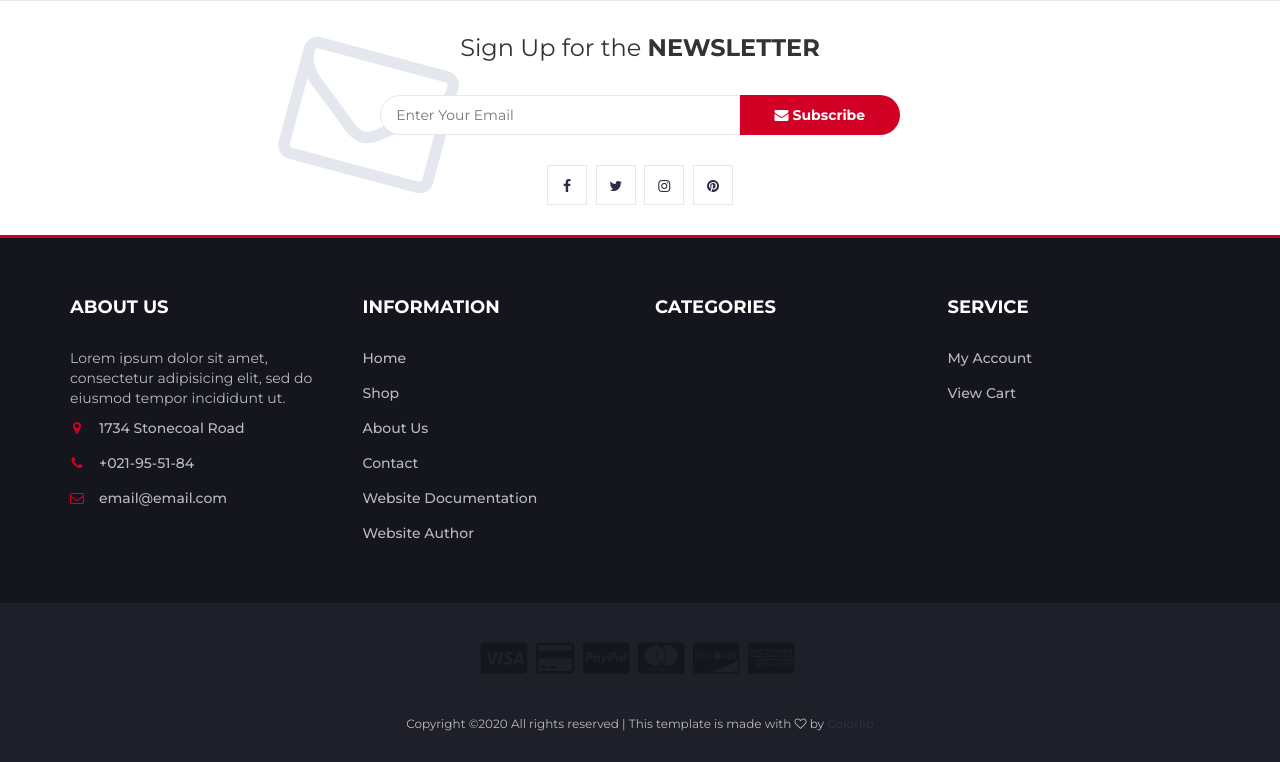
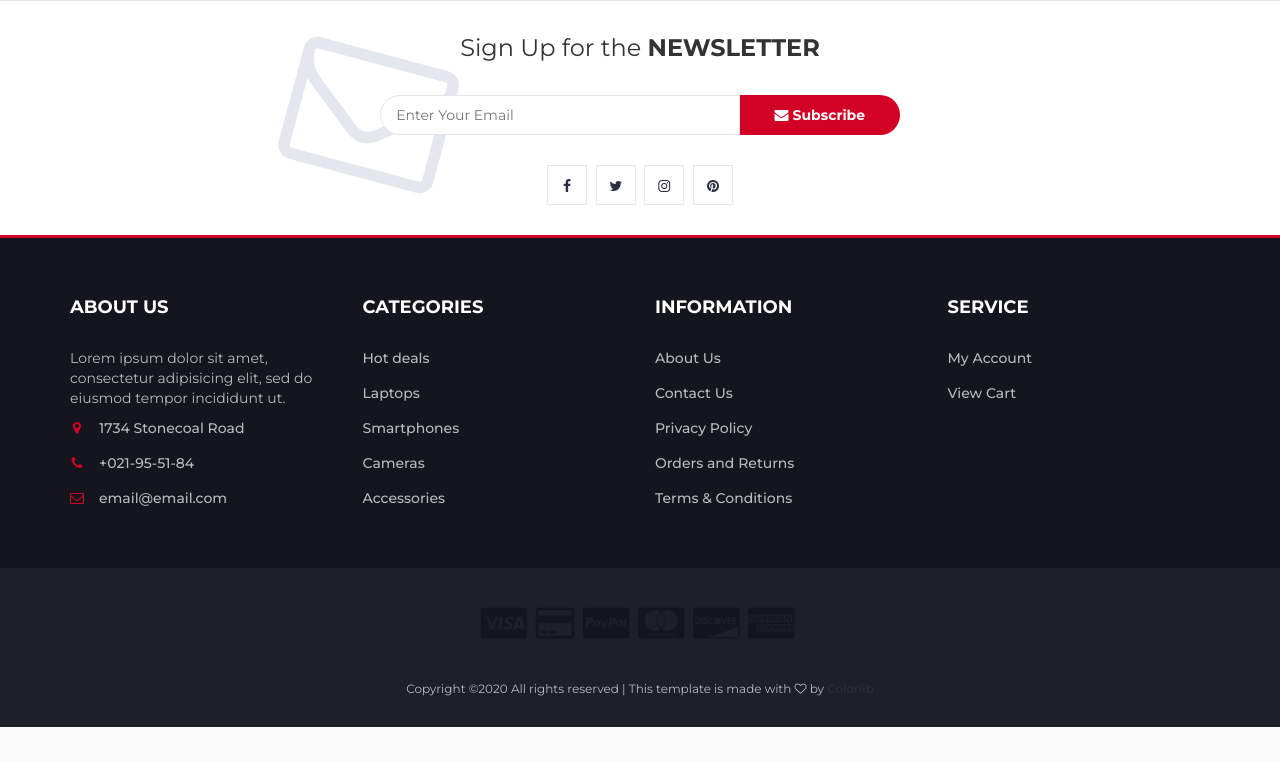
Before and after one commit to vuskovic09/electro-shop, a PHP site: page /index.php in a window 1280 px wide. Shown: the part 2115-2877 px from the top of the page. After the commit the page ends 2842 px from the top, so only its background shows below. Run offline with PHP 8.4, Linux system fonts and the light colour scheme; data comes from the database, SQL or seed files in the repository; data that the repository does not hold is empty.

Commit message:
Revert "MOD: PHP footer navigation & categories"
This reverts commit 0a88d963dba18fd74aa52ba9312737b764d35548.

```diff
--- a/footer.php
+++ b/footer.php
@@ -1,14 +1,3 @@
-<?php
-$navQuery = "SELECT * FROM `navigation`";
-$execNav = $pdo->query($navQuery);
-$dataNav = $execNav -> fetchAll();
-
-$catQuery = "SELECT * FROM `categories`";
-$execCat = $pdo->query($catQuery);
-$dataCat = $execCat -> fetchAll();
-
-?>
-
 <!-- FOOTER -->
 <footer id="footer">
     <!-- top footer -->
@@ -31,11 +20,13 @@ $dataCat = $execCat -> fetchAll();
 
                 <div class="col-md-3 col-xs-6">
                     <div class="footer">
-                        <h3 class="footer-title">Information</h3>
+                        <h3 class="footer-title">Categories</h3>
                         <ul class="footer-links">
-                            <?php foreach($dataNav as $rowNav){ ?>
-                                <li><a href="<?php echo $path . $rowNav['href']?>"><?php echo $rowNav['name']?></a></li>
-                            <?php   } ?>
+                            <li><a href="#">Hot deals</a></li>
+                            <li><a href="#">Laptops</a></li>
+                            <li><a href="#">Smartphones</a></li>
+                            <li><a href="#">Cameras</a></li>
+                            <li><a href="#">Accessories</a></li>
                         </ul>
                     </div>
                 </div>
@@ -44,15 +35,16 @@ $dataCat = $execCat -> fetchAll();
 
                 <div class="col-md-3 col-xs-6">
                     <div class="footer">
-                        <h3 class="footer-title">Categories</h3>
+                        <h3 class="footer-title">Information</h3>
                         <ul class="footer-links">
-                            <?php foreach($dataCat as $rowCat){ ?>
-                                <li><a href="#"><?php echo $rowCat['name']?></a></li>
-                            <?php   } ?>
+                            <li><a href="#">About Us</a></li>
+                            <li><a href="#">Contact Us</a></li>
+                            <li><a href="#">Privacy Policy</a></li>
+                            <li><a href="#">Orders and Returns</a></li>
+                            <li><a href="#">Terms & Conditions</a></li>
                         </ul>
                     </div>
                 </div>
-
 
                 <div class="col-md-3 col-xs-6">
                     <div class="footer">
```
